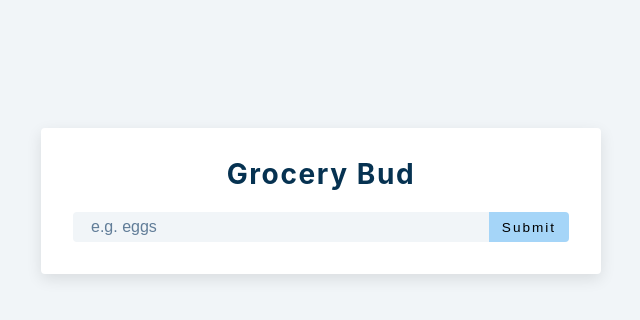
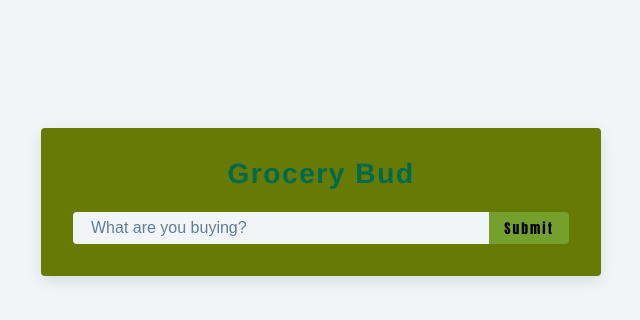
Before and after one commit to Krt-dev/Grocery_Bud_AppsDev, a React (Vite) app in the folder groceryBud/: page / in a window 1280 px wide. Shown: the top 320 px of the page, without its empty margins (319-959 px from the left). Built offline with nearby package versions, Linux system fonts and the light colour scheme.

Commit message:
updated colors
continue tonight

```diff
--- a/groceryBud/src/App.tsx
+++ b/groceryBud/src/App.tsx
@@ -80,7 +80,7 @@ function App() {
           <input
             type='text'
             className='grocery'
-            placeholder='e.g. eggs'
+            placeholder='What are you buying?'
             value={name}
             onChange={(e) => setName(e.target.value)}
           />
--- a/groceryBud/src/index.css
+++ b/groceryBud/src/index.css
@@ -48,8 +48,7 @@
   box-sizing: border-box;
 }
 body {
-  font-family: -apple-system, BlinkMacSystemFont, 'Segoe UI', Roboto, Oxygen,
-    Ubuntu, Cantarell, 'Open Sans', 'Helvetica Neue', sans-serif;
+  font-family:'Franklin Gothic Medium', 'Arial Narrow', Arial, sans-serif;
   background: var(--clr-grey-10);
   color: var(--clr-grey-1);
   line-height: 1.5;
@@ -95,6 +94,7 @@ p {
   }
   h3 {
     font-size: 1.75rem;
+
   }
   h4 {
     font-size: 1rem;
@@ -150,7 +150,7 @@ main {
 }
 
 .section-center {
-  background: var(--clr-white);
+  background: #677A04;
   border-radius: var(--radius);
   box-shadow: var(--light-shadow);
   transition: var(--transition);
@@ -179,7 +179,7 @@ main {
   background: #d4edda;
 }
 .grocery-form h3 {
-  color: var(--clr-primary-1);
+  color:#006A4E;
   margin-bottom: 1.5rem;
   text-align: center;
 }
@@ -196,14 +196,13 @@ main {
   border-color: transparent;
   font-size: 1rem;
   flex: 1 0 auto;
-  color: var(--clr-grey-5);
 }
 .grocery::placeholder {
   font-family: var(--ff-secondary);
   color: var(--clr-grey-5);
 }
 .submit-btn {
-  background: var(--clr-primary-8);
+  background: #74A12E;
   border-color: transparent;
   flex: 0 0 5rem;
   display: grid;
@@ -217,6 +216,8 @@ main {
   content: var(--clr-primary-5);
   transition: var(--transition);
   font-size: 0.85rem;
+  font-family: Impact, Haettenschweiler, 'Arial Narrow Bold', sans-serif;
+  color: #010203;
 }
 .submit-btn:hover {
   background: var(--clr-primary-5);
@@ -261,12 +262,14 @@ main {
 }
 .edit-btn {
   color: var(--clr-green-light);
+  font-size: x-large;
 }
 .edit-btn:hover {
   color: var(--clr-green-dark);
 }
 .delete-btn {
   color: var(--clr-red-light);
+  font-size: x-large;
 }
 .delete-btn:hover {
   color: var(--clr-red-dark);
@@ -286,6 +289,7 @@ main {
   cursor: pointer;
   transition: var(--transition);
   margin-top: 1.25rem;
+  font-family: Impact, Haettenschweiler, 'Arial Narrow Bold', sans-serif;
 }
 .clear-btn:hover {
   color: var(--clr-red-dark);
```
